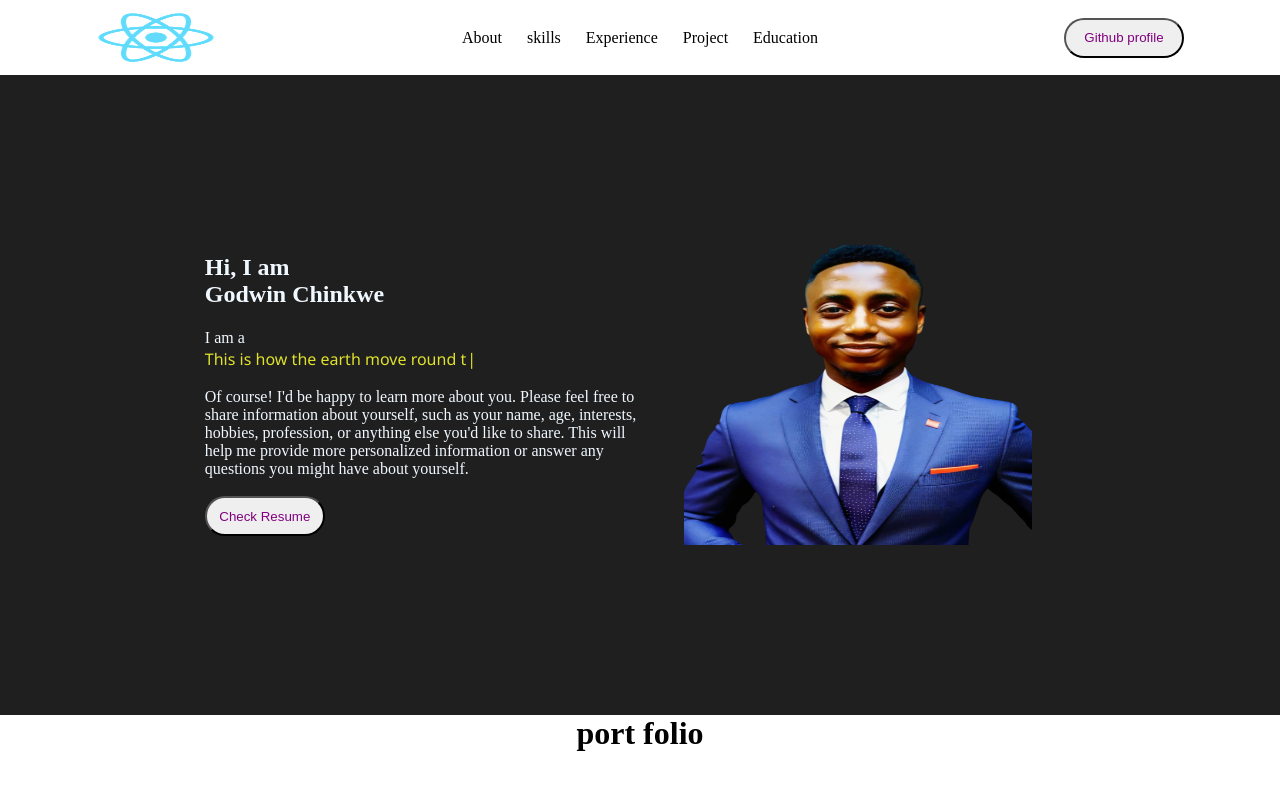
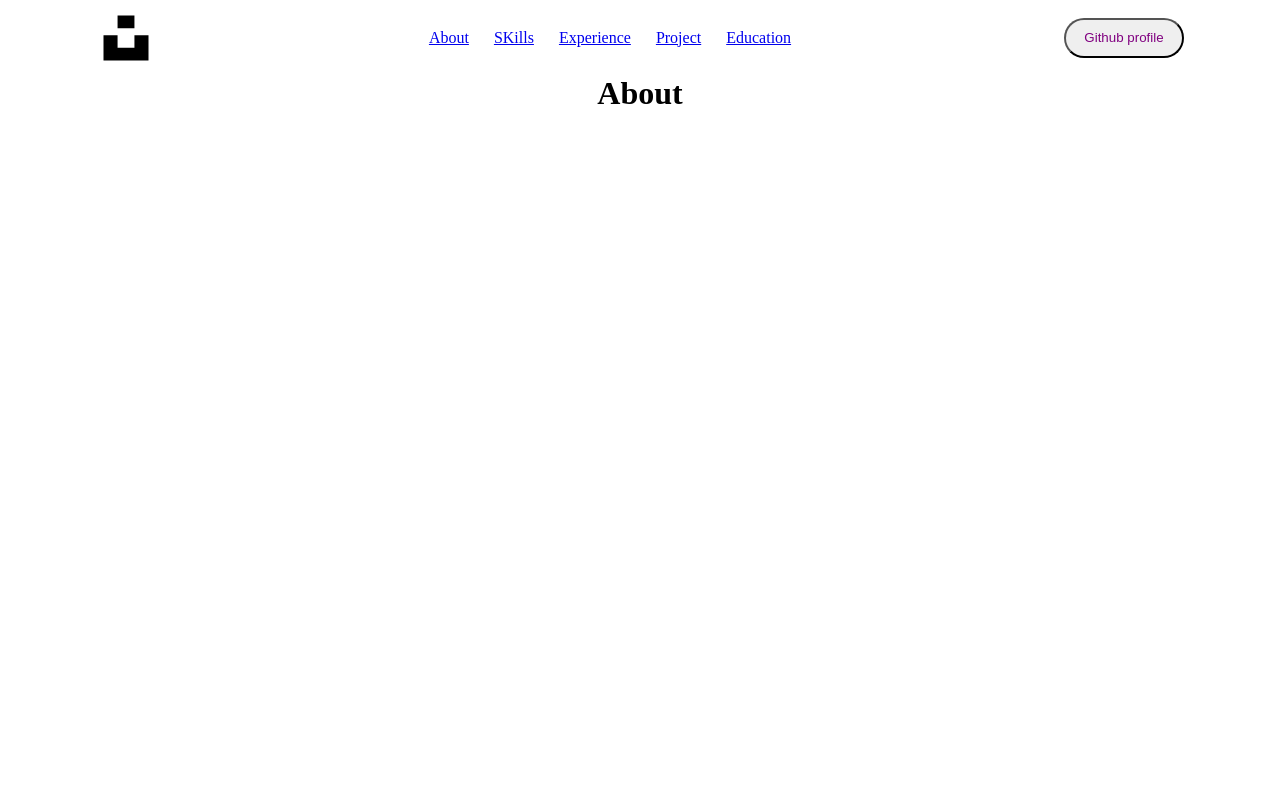
Before and after one commit to Godwinchinkwe/portfolio, a React (Create React App) app: page /About in a window 1280 px wide. Shown: the top 790 px of the page. Built offline with nearby package versions, Linux system fonts and the light colour scheme.

Commit message:
second commit

```diff
--- a/src/App.js
+++ b/src/App.js
@@ -1,13 +1,29 @@
 import './App.css';
 import Header from './Header/Header';
 import Hero from './Components/Hero/Hero';
+import { BrowserRouter as Router,Routes, Route} from 'react-router-dom';
+import About from './Header/About/About';
+import Skills from './Header/Skills/Skills';
+import Education from './Header/Education/Education';
+import Experience from './Header/Experience/Experience';
+import Project from './Header/Project/Project';
 
 function App() {
   return (
     <div className="App">
-      <Header/>
-      <Hero />
-     <h1>port folio</h1>
+       <Router>
+        <Header/>
+<Routes>
+  <Route path="/" element={<Hero />}/>
+  <Route path="/About" element={<About />}/>
+  <Route path="/Skills" element={<Skills />}/>
+  <Route path="/Education" element={<Education/>}/>
+  <Route path="/Experience" element={<Experience />}/>
+  <Route path="/Project" element={<Project />}/>
+</Routes>
+</Router>
+
+     {/* <h1>port folio</h1> */}
     </div>
   );
 }
--- a/src/Components/Hero/Hero.js
+++ b/src/Components/Hero/Hero.js
@@ -19,7 +19,7 @@ const Hero = () => {
                     <span class="looop">
                         <Typewriter
                         options={{
-                            strings : [ "This is how the earth move round the Sun", "Youtuber" , "Designer", "FrontEnd Developer" ],
+                            strings : [ "Affiliate Markrter", "Seo Manager" , "Business Man" , "programmer" , "Youtuber" , "Designer", "FrontEnd Developer" ],
                             loop: true,
                             autoStart:true,
                             typeSpeed: 100,
--- /dev/null
+++ b/src/Header/About/About.js
@@ -0,0 +1,11 @@
+import React from 'react'
+
+const About = () => {
+  return (
+    <div>
+      <h1> About</h1>
+    </div>
+  )
+}
+
+export default About
--- /dev/null
+++ b/src/Header/Education/Education.js
@@ -0,0 +1,11 @@
+import React from 'react'
+
+const Education = () => {
+  return (
+    <div>
+      <h1> Education</h1>
+    </div>
+  )
+}
+
+export default Education
--- /dev/null
+++ b/src/Header/Experience/Experience.js
@@ -0,0 +1,11 @@
+import React from 'react'
+
+const Experience = () => {
+  return (
+    <div>
+      <h1> experience</h1>
+    </div>
+  )
+}
+
+export default Experience
--- a/src/Header/Header.css
+++ b/src/Header/Header.css
@@ -37,3 +37,19 @@
     color:purple ;
 
 }
+.burger{
+    display: none;
+}
+
+@media screen and (max-width: 768px) {
+    .navmain{
+        display: none;
+    }
+
+    .butt{
+        display: none;
+    }
+    .burger{
+        display: flex;
+    }
+}
--- a/src/Header/Header.js
+++ b/src/Header/Header.js
@@ -1,15 +1,32 @@
-import React from 'react'
+import React, {useState} from 'react'
 import "./Header.css"
-import  logo192  from "../Img/logo192.png"
+// import  logo192  from "../Img/logo192.png"
 import Nav from './Nav'
+import {ImMenu3  } from 'react-icons/im'
+import {FaTimes} from 'react-icons/fa'
+import {BiLogoUnsplash} from 'react-icons/bi'
+import {useNavigate} from "react-router-dom"
 
 function Header() {
+  const [toggle, setToggle] = useState(false);
+  const navigate = useNavigate();
+
+  const handlechange = () => {
+    setToggle(!toggle)
+  }
+
   return (
     <div class="main_header">
       <div class="header_wrap">
-    <img class="logo" src={logo192} alt="logo" />
+    {/* <img class="logo" src={logo192} alt="logo" /> */}
+    <BiLogoUnsplash fontSize={"60px"}  onClick={() => navigate('/')} />
     <Nav />
     <button class="butt"> Github profile</button>
+
+    <div class="burger">
+    {toggle ? <FaTimes fontSize={"50px"} onClick={handlechange}/>: <ImMenu3 fontSize={"50px"} onClick={handlechange}/>}
+              {/* {toggle ? <Dropdown props={handlechange}/>: null} */}
+    </div>
 
       </div>
     </div>
--- a/src/Header/Nav.js
+++ b/src/Header/Nav.js
@@ -1,14 +1,38 @@
 import React from 'react'
 import "./Header.css"
+import { NavLink } from "react-router-dom";
 
 function Nav() {
+
+  let activeStyle = {
+    textDecoration: "underline",
+    fontSize:"15px",
+    color:"green",
+    fontWeight:"700"
+  };
+
   return (
     <div class="navmain">
-        <p>About</p>
-        <p>skills</p>
-        <p>Experience</p>
-        <p>Project</p>
-        <p>Education</p>
+
+<NavLink to="/"
+        style={({ isActive }) => (isActive ? activeStyle : undefined)}>
+        <p> About</p></NavLink>
+
+        <NavLink to="Skills/"
+        style={({ isActive }) => (isActive ? activeStyle : undefined)}>
+        <p> SKills</p></NavLink>
+
+        <NavLink to="Experience/"
+        style={({ isActive }) => (isActive ? activeStyle : undefined)}>
+        <p> Experience</p></NavLink>
+
+        <NavLink to="Project/"
+        style={({ isActive }) => (isActive ? activeStyle : undefined)}>
+        <p>Project</p></NavLink>
+
+        <NavLink to="Education/"
+        style={({ isActive }) => (isActive ? activeStyle : undefined)}>
+        <p> Education</p></NavLink>
 
     </div>
   )
--- /dev/null
+++ b/src/Header/Project/Project.js
@@ -0,0 +1,11 @@
+import React from 'react'
+
+const Project = () => {
+  return (
+    <div>
+      <h1> Project</h1>
+    </div>
+  )
+}
+
+export default Project
--- /dev/null
+++ b/src/Header/Skills/Skills.js
@@ -0,0 +1,12 @@
+import React from 'react'
+
+function Skills() {
+  return (
+    <div>
+        <h1> SKills</h1>
+
+    </div>
+  )
+}
+
+export default Skills
```
